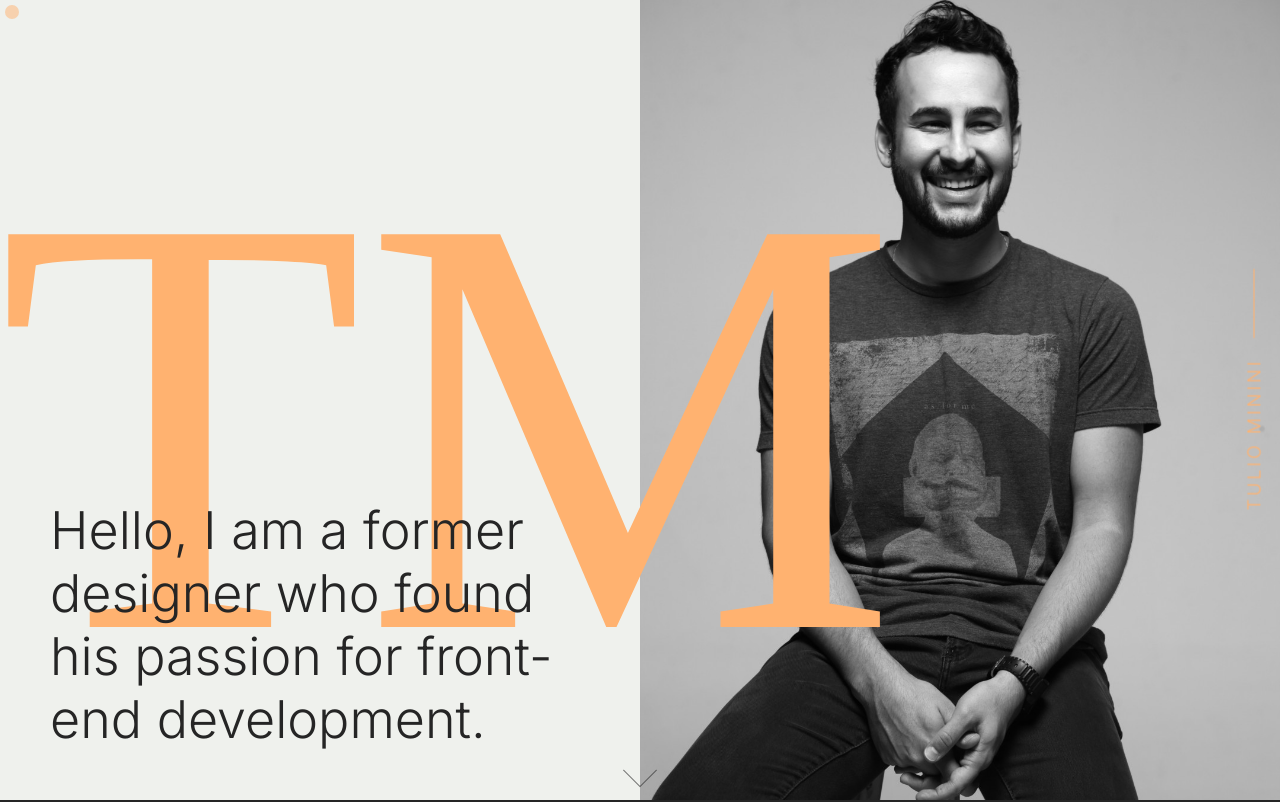
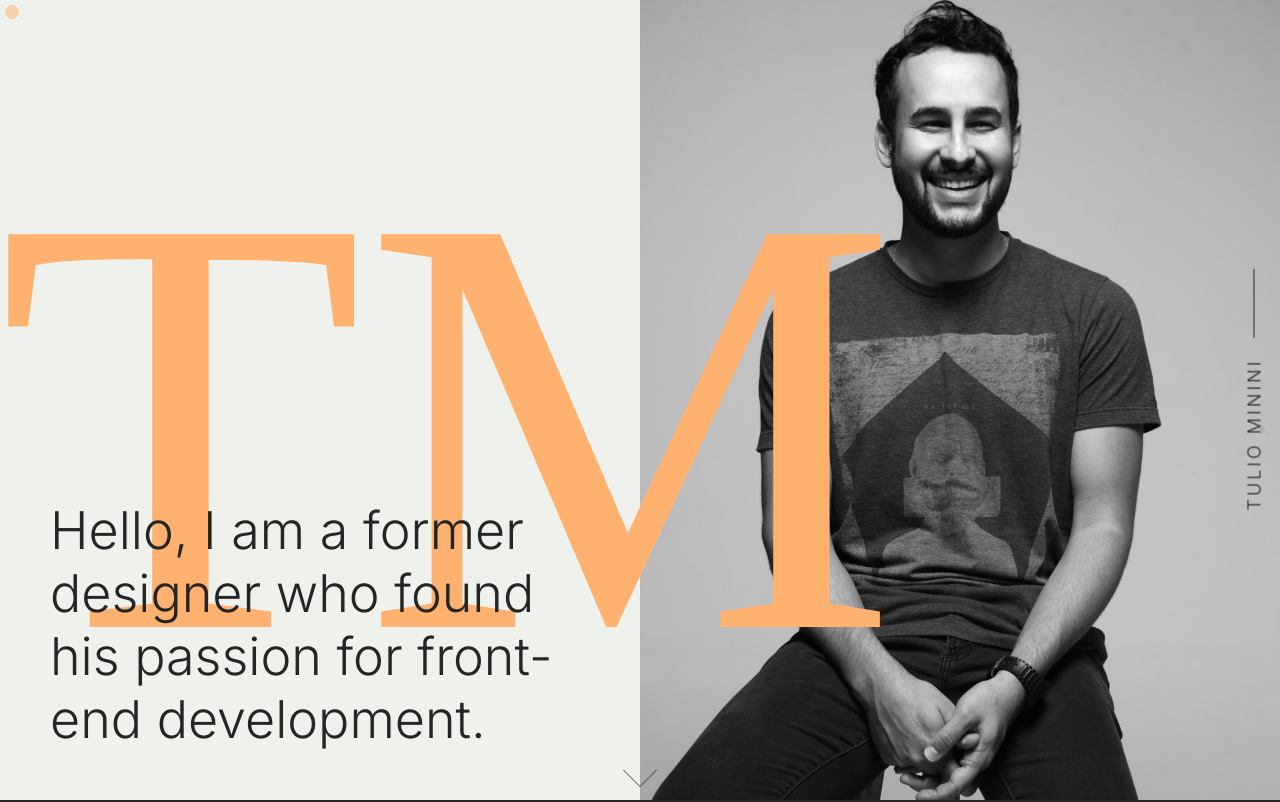
Before and after one commit to t-minini/my-website-v3, a React (Create React App) app: page / in a window 1280 px wide. Shown: the top 802 px of the page. Built offline with nearby package versions, Linux system fonts and the light colour scheme; a web font is replaced by a local one.

Commit message:
vertical name color changed

```diff
--- a/src/components/name-vertical/Vertical.module.css
+++ b/src/components/name-vertical/Vertical.module.css
@@ -10,6 +10,6 @@
 .vertical h3 {
   font-size: 1.8rem;
   font-weight: var(--light-300);
-  color: var(--orange);
+  color: var(--black);
   letter-spacing: 0.3rem;
 }
```
Also changed, not shown: src/assets/icons/black-line.svg.
